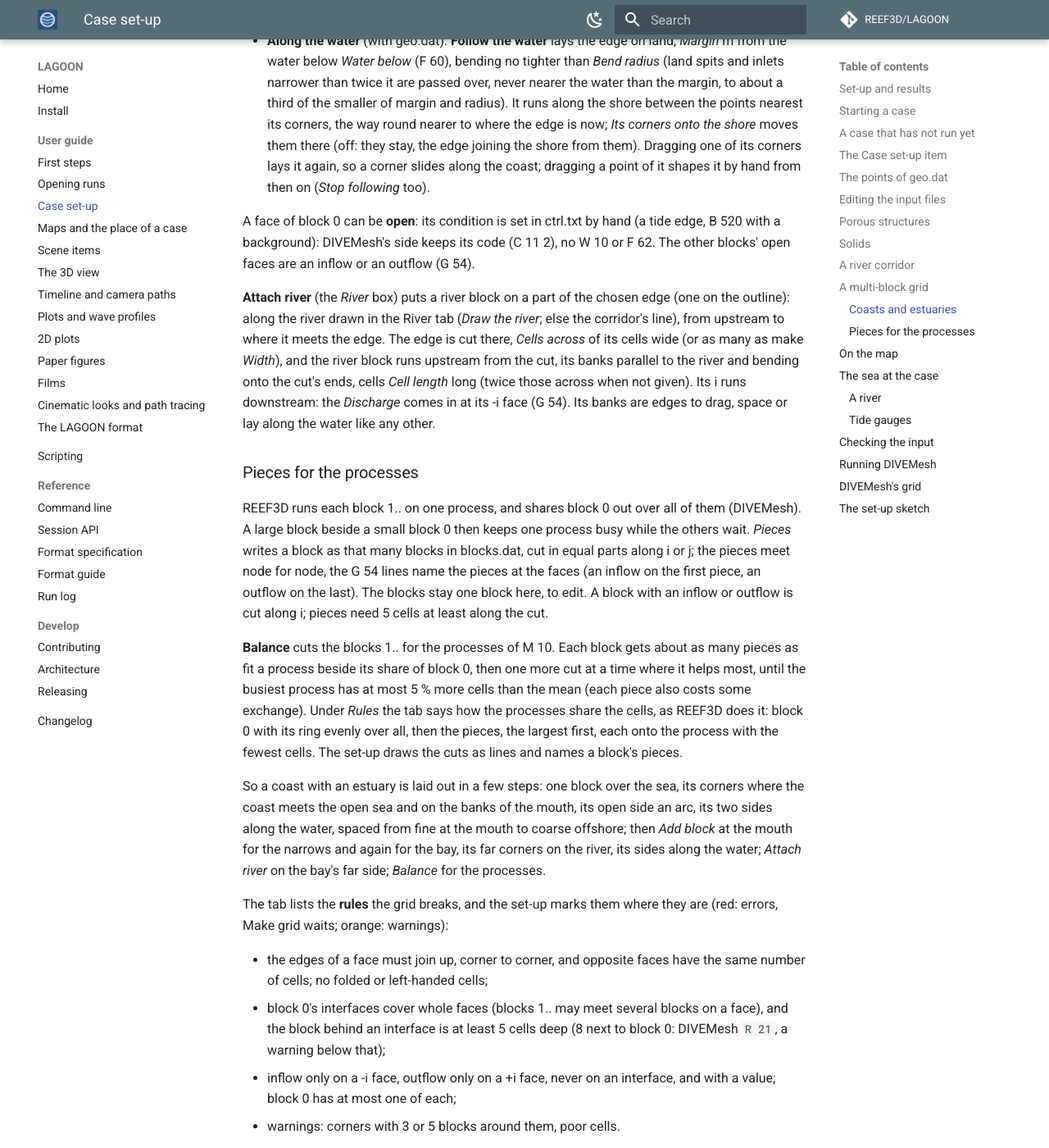
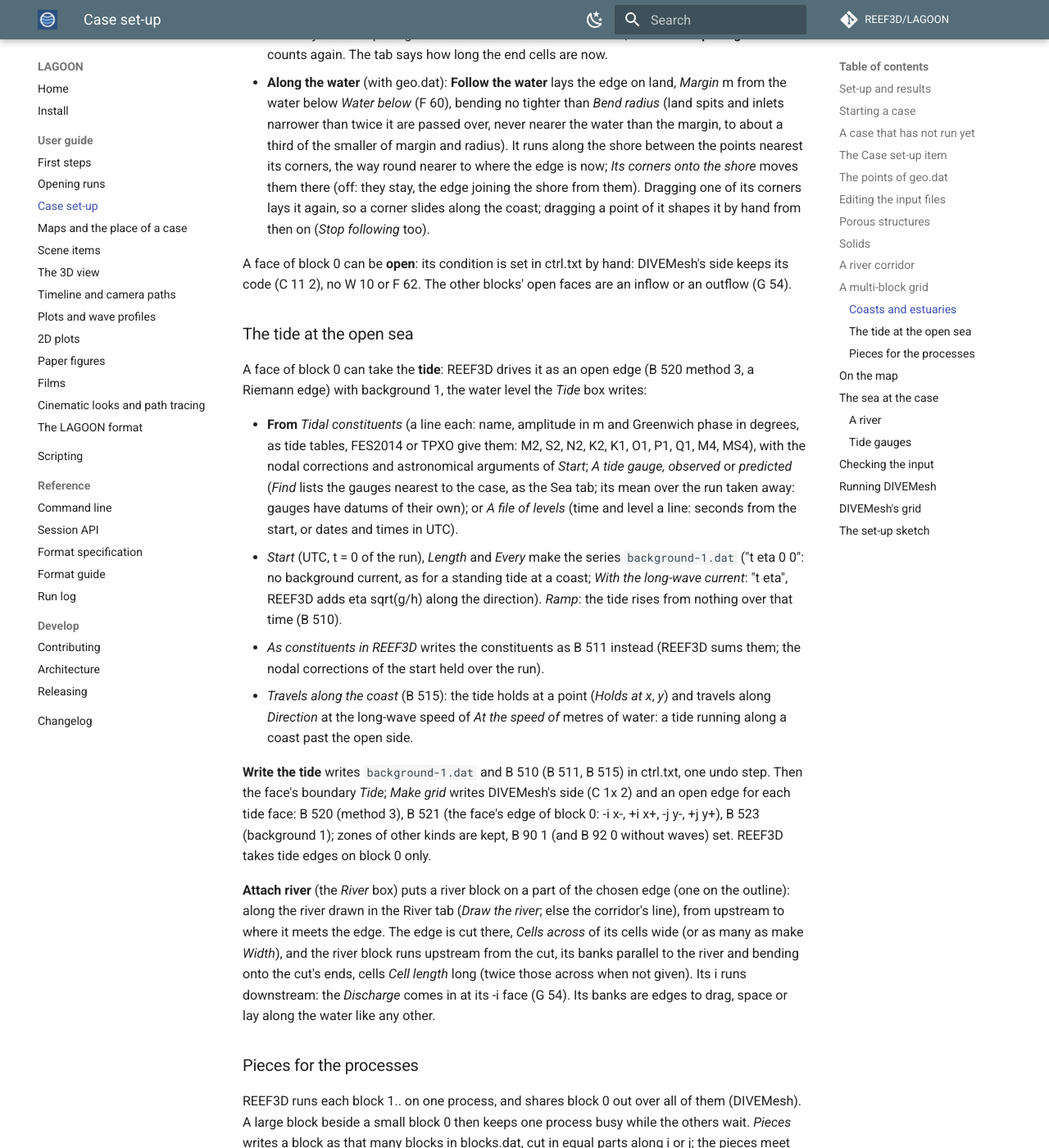
Before and after one commit to REEF3D/LAGOON, an MkDocs documentation site: the page built from docs/guide/setup.md, in a window 1280 px wide and 1400 px high, scrolled down 8903 px. Shown: the whole window at 82% size. Built offline with MkDocs 1.6.1 and Material for MkDocs 9.7.7, drawn with Linux system fonts in a browser that asks for light colours; comment, search, counter and statistics services are not loaded; some of the changed text lies outside the part shown.

Commit message:
Docs: the tide at the open sea, smoothing, bathymetry files of one's own; the Blocks changelog entry back
Co-Authored-By: Claude Opus 5.5 <noreply@anthropic.com>
Claude-Session: https://claude.ai/code/session_013aJaRBweadkc883UkvkqYs

```diff
--- a/docs/guide/setup.md
+++ b/docs/guide/setup.md
@@ -308,9 +308,12 @@ The topology is kept in `blocks.json` in the case folder: the *corners*, the
 their points) and the *blocks*, each with its four faces `i0`, `i1`, `j0`, `j1`
 (-i, +i, -j, +j) as chains of edges (`"-e"` runs edge `e` backwards). Blocks that
 share an edge share its nodes: that is the interface. Each block is meshed by
-transfinite interpolation from its faces, then *Smoothing* sweeps of Winslow's
-equations; the nodes of a wall slide along it, so cells stay square at the banks (not on a
-face that is partly an interface, a river joining it: there they stay even).
+transfinite interpolation from its faces, then smoothed by Winslow's equations: on
+grids half as fine first, then until no node moves more than a ten-thousandth of a
+cell (*Smoothing*: the most sweeps on each grid). The nodes of a wall slide along it
+for the first 200 sweeps, so cells stay square at the banks (not on a face that is
+partly an interface, a river joining it: there they stay even). A change to one
+block makes only that block again.
 
 - **Start** lays one block over the domain, **Draw** one over an area you drag in
   the 2D top view (a further one when there are blocks), **From corridor** makes
@@ -364,9 +367,38 @@ water, smooth, and the shore inside them is wetted and dried. Three tools lay th
   corners lays it again, so a corner slides along the coast; dragging a point of it
   shapes it by hand from then on (*Stop following* too).
 
-A face of block 0 can be **open**: its condition is set in ctrl.txt by hand (a tide
-edge, B 520 with a background): DIVEMesh's side keeps its code (C 11 2), no W 10 or
-F 62. The other blocks' open faces are an inflow or an outflow (G 54).
+A face of block 0 can be **open**: its condition is set in ctrl.txt by hand:
+DIVEMesh's side keeps its code (C 11 2), no W 10 or F 62. The other blocks' open
+faces are an inflow or an outflow (G 54).
+
+### The tide at the open sea
+
+A face of block 0 can take the **tide**: REEF3D drives it as an open edge (B 520
+method 3, a Riemann edge) with background 1, the water level the *Tide* box writes:
+
+- **From** *Tidal constituents* (a line each: name, amplitude in m and Greenwich
+  phase in degrees, as tide tables, FES2014 or TPXO give them: M2, S2, N2, K2, K1,
+  O1, P1, Q1, M4, MS4), with the nodal corrections and astronomical arguments of
+  *Start*; *A tide gauge, observed* or *predicted* (*Find* lists the gauges nearest
+  to the case, as the Sea tab; its mean over the run taken away: gauges have
+  datums of their own); or *A file of levels* (time and level a line: seconds from
+  the start, or dates and times in UTC).
+- *Start* (UTC, t = 0 of the run), *Length* and *Every* make the series
+  `background-1.dat` ("t eta 0 0": no background current, as for a standing tide at
+  a coast; *With the long-wave current*: "t eta", REEF3D adds eta sqrt(g/h) along
+  the direction). *Ramp*: the tide rises from nothing over that time (B 510).
+- *As constituents in REEF3D* writes the constituents as B 511 instead (REEF3D sums
+  them; the nodal corrections of the start held over the run).
+- *Travels along the coast* (B 515): the tide holds at a point (*Holds at x*, *y*)
+  and travels along *Direction* at the long-wave speed of *At the speed of* metres
+  of water: a tide running along a coast past the open side.
+
+**Write the tide** writes `background-1.dat` and B 510 (B 511, B 515) in ctrl.txt,
+one undo step. Then the face's boundary *Tide*; *Make grid* writes DIVEMesh's side
+(C 1x 2) and an open edge for each tide face: B 520 (method 3), B 521 (the face's
+edge of block 0: -i x-, +i x+, -j y-, +j y+), B 523 (background 1); zones of
+other kinds are kept, B 90 1 (and B 92 0 without waves) set. REEF3D takes tide
+edges on block 0 only.
 
 **Attach river** (the *River* box) puts a river block on a part of the chosen
 edge (one on the outline): along the river drawn in the River tab (*Draw the
@@ -438,7 +470,12 @@ session.move_block_vertex("b0_ne", 102.0, 55.0)
 session.set_block_edge("b0_e", cells=16, curve="through", ratio=1.0)
 session.set_block_face(0, "i0", "inflow", 50.0)
 session.set_block_face(1, "i1", "outflow", 2.5)
-session.set_block_face(0, "i0", "open", 2)        # a tide edge: C 11 2, B 520 by hand
+session.set_block_face(0, "i0", "open", 2)        # C 11 2, its condition by hand
+session.write_tide("2026-01-19T00:00", days=30,
+                   constants="M2 1.00 61\nS2 0.35 89\nN2 0.21 44\nK1 0.07 52",
+                   direction=90.0, reference=(43761.1, 42647.5), depth=5800.0)
+session.write_tide("2026-01-19T00:00", days=3, gauge=session.find_gauges()[0])
+session.set_block_face(0, "i0", "tide")           # B 520 3 / B 521 / B 523 at Make grid
 session.set_block_edge("b0_w", curve="arc")
 session.set_block_spacing("b0_s", 1500.0, 60.0)   # first and last cell (m), across
 session.set_block_spacing("b1_n", 150.0, 150.0, largest=300.0, growth=1.05)
```
Also changed, not shown: CHANGELOG.md (+38 -0 lines), docs/guide/maps.md (+10 -2 lines), 2 other files.
